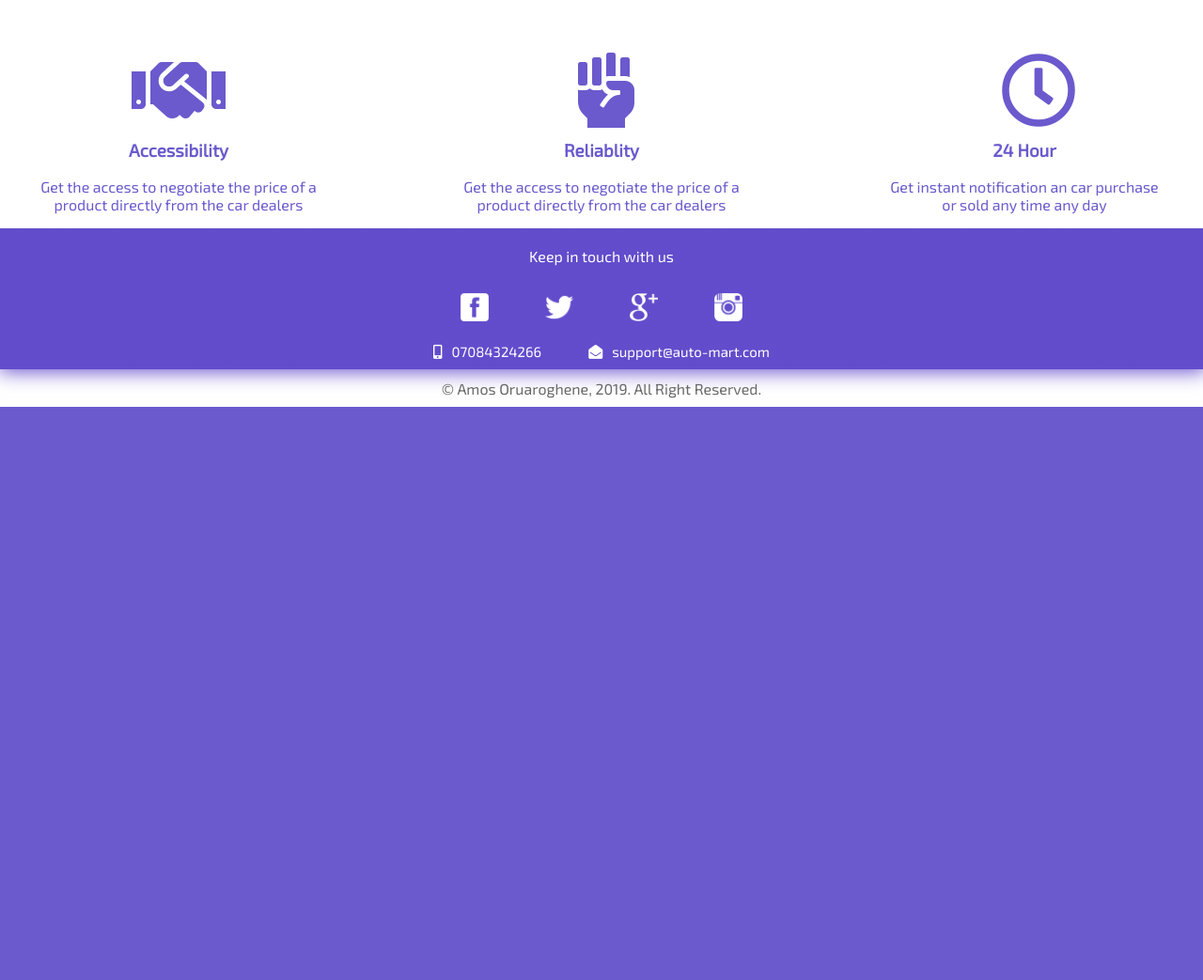
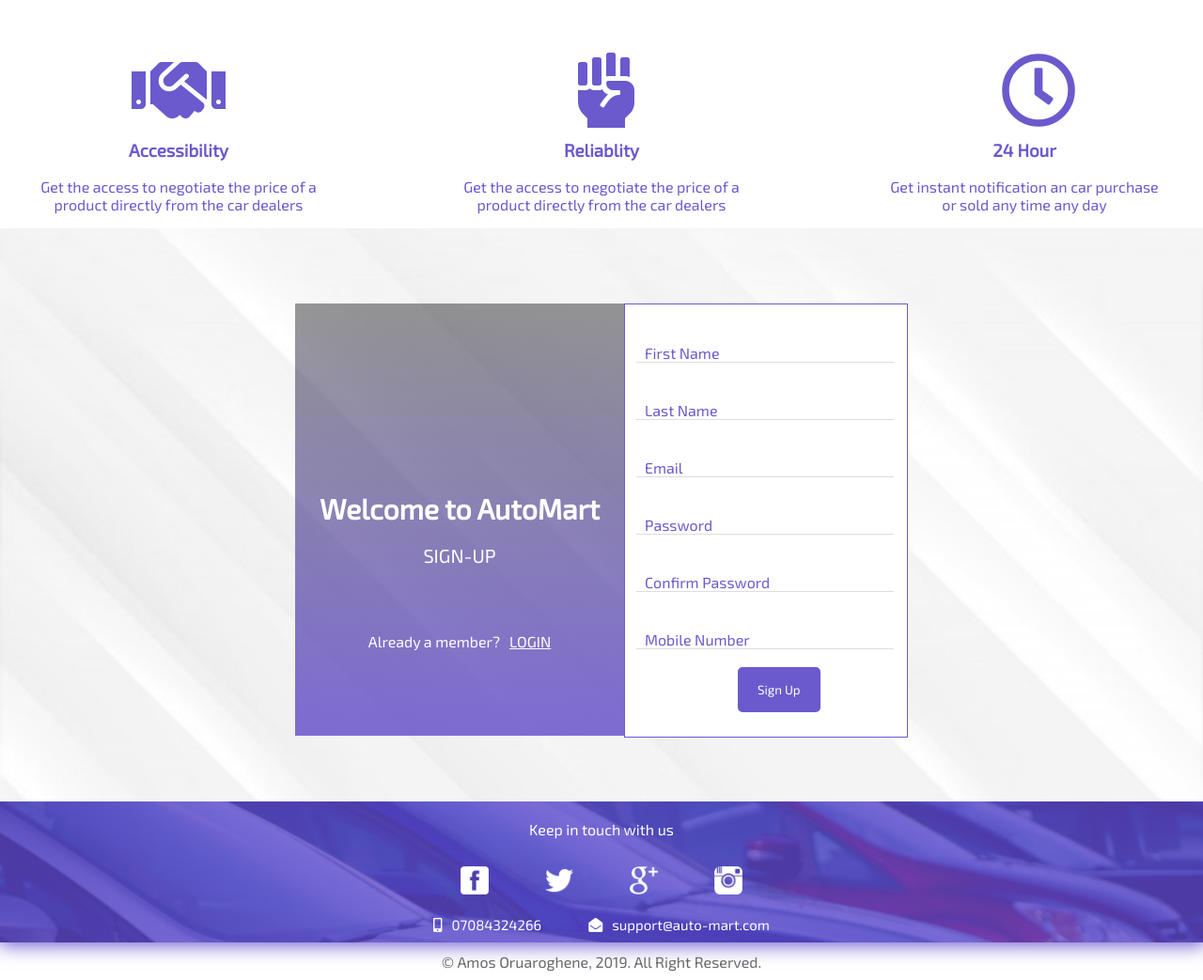
Before and after one commit to amoskeyz/AutoMart, a plain HTML site: page UI/index.html in a window 1280 px wide. Shown: the part 1608-2651 px from the top of the page at 94% size. Before the commit the page ends 2041 px from the top, so only its background shows below. Drawn offline with nearby package versions, Linux system fonts and the light colour scheme; a web font is replaced by a local one.

Commit message:
feat(sign-up): Create Sign up page >- create sign up form to sign in a new user [Delivers #165958191]

```diff
--- a/UI/css/style.css
+++ b/UI/css/style.css
@@ -668,7 +668,7 @@ font-weight: 900;
         rgba(96,73,203,0.8),
         rgba(96,73,203,0.8)
         ),
-        url(z.jpg) no-repeat;
+        url(../img/34.jpg) no-repeat;
     background-size: 100%;
     color:white;
     height: 150px;
--- a/UI/index.html
+++ b/UI/index.html
@@ -242,9 +242,37 @@
 						<h3>24 Hour</h3>
 					<p>Get instant notification an car purchase or sold any time any day</p></div>
 				</div>
-            </section>
+			</section>
 
-             <div id="contacts" class="contact-container">
+			<section id="signUp" class=" signup-container">
+				<div class="signup-content">
+					<div class="signup-left">
+					   <div class="signup-message">Welcome to AutoMart</div>
+					   <p class="signup-message1" >SIGN-UP</p>
+					   <P class = 'signup-message2'>Already a member?<a href="login.html">LOGIN</a></P>
+					</div>
+
+			<div class="signup-right">
+				 <form id = 'form'>
+			   <input class="userName" type="text" required >
+					  <label> First Name </label>
+			   <input class="userName" type="text" required >
+					  <label> Last Name </label>
+			   <input class="userName name" type="email"  required >
+					  <label class = "label">Email</label>
+			   <input id="password" type="password" required >
+					  <label>Password</label>
+			   <input id="passwordAgain" type="password" required >
+					  <label> Confirm Password</label>
+			   <input id="number" type="number" required >
+					  <label>Mobile Number</label>
+			   <button class="bnt">Sign Up</button>
+			   </form>
+			</div>
+				</div>
+   </section>
+
+             <section id="contacts" class="contact-container">
                  <div class="contact-message">Keep in touch with us</div>
                  <div class="social">
                  <img class="platform" src ="img/facebook-3-128.png">
@@ -256,7 +284,7 @@
 			<div class="phone_details icon">07084324266</div>
 			<div class="email_details icon">support@auto-mart.com</div>
 			</div>
-            </div>
+            </section>
 
     </div>
 
--- a/UI/js/index.js
+++ b/UI/js/index.js
@@ -10,6 +10,31 @@ let navbar = document.querySelector('.nav-bar');
 let navlink = document.querySelectorAll('.nav-link');
 let navLogo = document.querySelector('.project-name');
 let input = document.querySelector('#drop-down');
+const email = document.querySelector('.name');
+const label = document.querySelector('.label');
+
+
+email.addEventListener('focus', () => {
+    label.style.top = '-40px';
+    label.style.fontSize = '13px';
+  });
+
+email.addEventListener('input', (event) => {
+    event.preventDefault();
+    const str = email.value;
+    if (str.length > 0) {
+      label.style.top = '-40px';
+      label.style.fontSize = '13px';
+    }
+  });
+
+email.addEventListener('focusout', () => {
+    const str = email.value;
+    if (str.length < 1) {
+      label.style.top = '-20px';
+      label.style.fontSize = '16px';
+    }
+  });
 
 
 window.addEventListener('scroll', (event) => {
```
